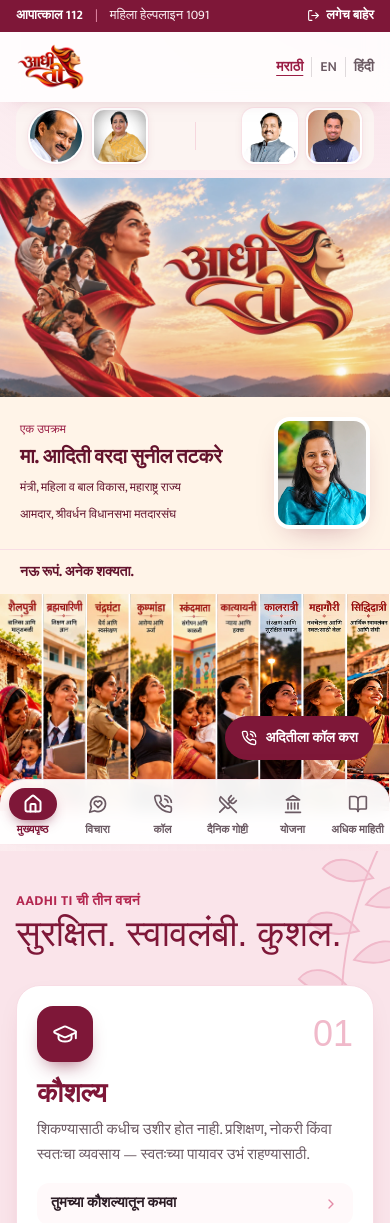
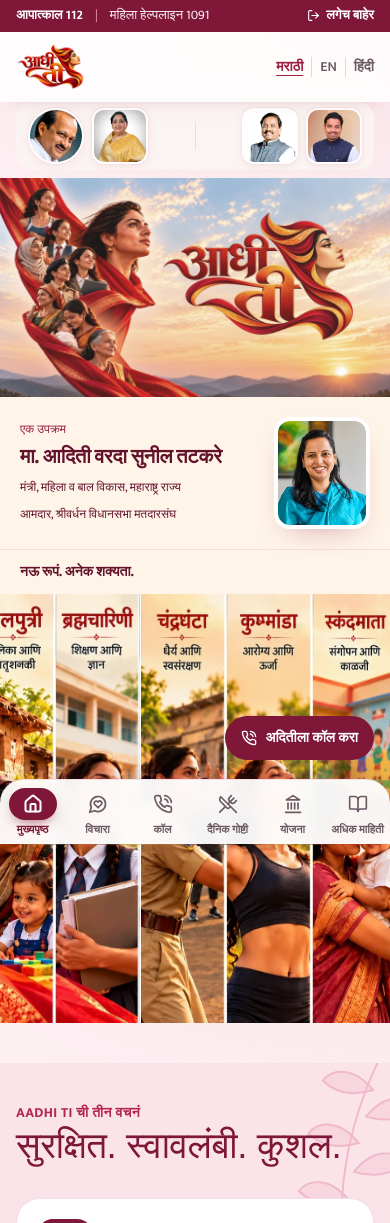
Before and after one commit to shubham5555555/aadhiti, a Next.js app: page / in a window 390 px wide. Shown: the top 1223 px of the page. Built offline with nearby package versions, Linux system fonts and the light colour scheme; a web font is replaced by a local one.

Commit message:
Enlarge mobile journey strip and pan with page scroll

```diff
--- a/components/home/InitiativeBanner.tsx
+++ b/components/home/InitiativeBanner.tsx
@@ -2,6 +2,7 @@
 
 import Image from "next/image";
 import Link from "next/link";
+import ScrollPan from "@/components/ScrollPan";
 import { useLang } from "@/lib/i18n";
 import { JOURNEYS } from "@/lib/journeys";
 import { initiativeBanner, leader } from "@/lib/leader";
@@ -31,12 +32,14 @@
         <p className="font-display text-sm font-bold">{t({en:"Nine forms. Many possibilities.",mr:"नऊ रूपं. अनेक शक्यता.",hi:"नौ रूप। अनेक संभावनाएँ।"})}</p>
 
       </div>
-      <nav aria-label={t({en:"Explore the nine forms",mr:"नऊ रूपं पाहा",hi:"नौ रूप देखें"})} className="grid w-full grid-cols-9 overflow-hidden">
+      <ScrollPan>
+      <nav aria-label={t({en:"Explore the nine forms",mr:"नऊ रूपं पाहा",hi:"नौ रूप देखें"})} className="grid w-[198%] grid-cols-9 sm:w-[150%] lg:w-full">
         {JOURNEYS.map(j=><Link key={j.slug} href={`/journeys/${j.slug}`} aria-label={`${t(j.name)} — ${t(j.theme)}`} className="group relative aspect-[1/5] min-w-0 w-full overflow-hidden border-r border-white focus-visible:outline-4 focus-visible:-outline-offset-4 focus-visible:outline-kokum-700">
-          <Image src={`/brand/journeys/${j.slug}-${lang}.webp`} alt={`${t(j.name)} — ${t(j.theme)}`} fill sizes="(min-width: 1024px) 130px, 11.12vw" className="object-fill" />
+          <Image src={`/brand/journeys/${j.slug}-${lang}.webp`} alt={`${t(j.name)} — ${t(j.theme)}`} fill sizes="(min-width: 1024px) 130px, (min-width: 640px) 17vw, 22vw" className="object-fill" />
           <span className="absolute inset-x-1 bottom-2 hidden lg:block rounded-lg bg-white/95 px-1 py-2 text-center text-[11px] font-semibold text-kokum-800 shadow-sm">{t({en:"View schemes →",mr:"योजना पाहा →",hi:"योजनाएँ देखें →"})}</span>
         </Link>)}
       </nav>
+      </ScrollPan>
     </section>
   );
 }
```
